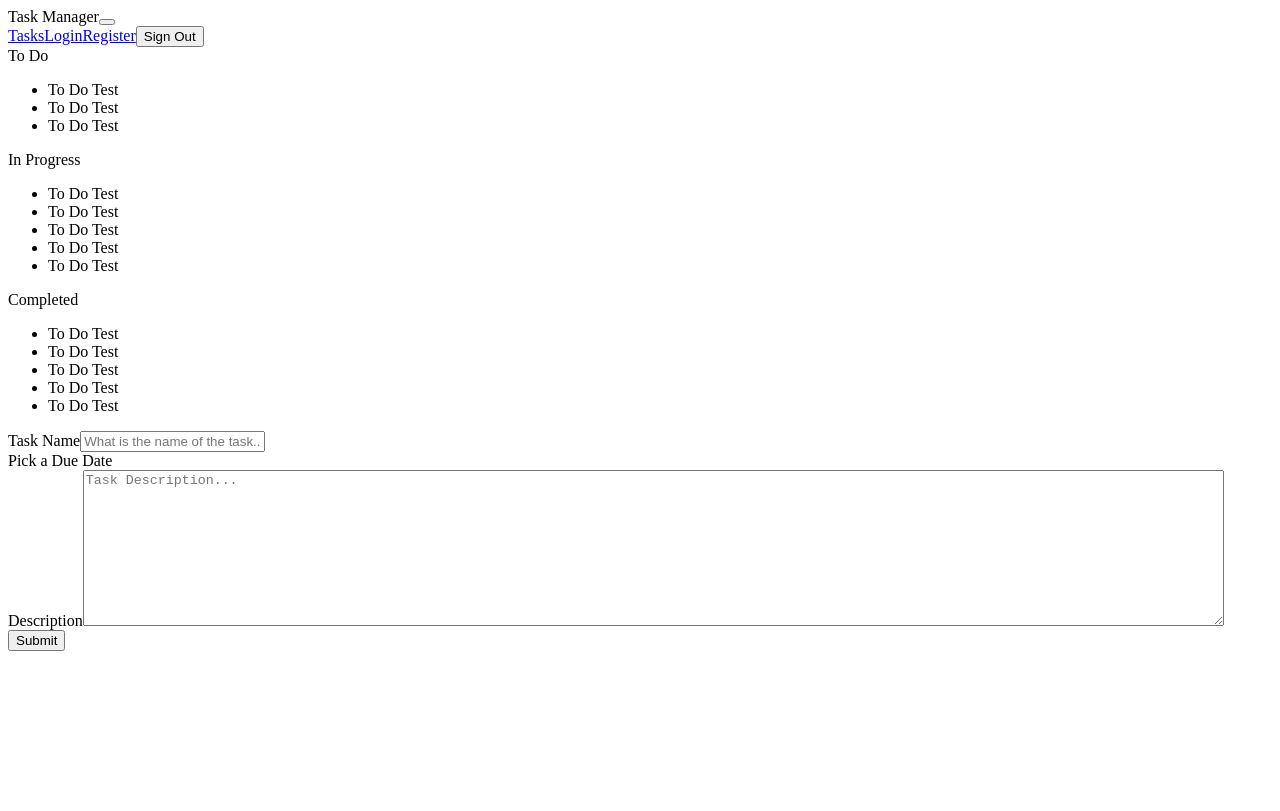
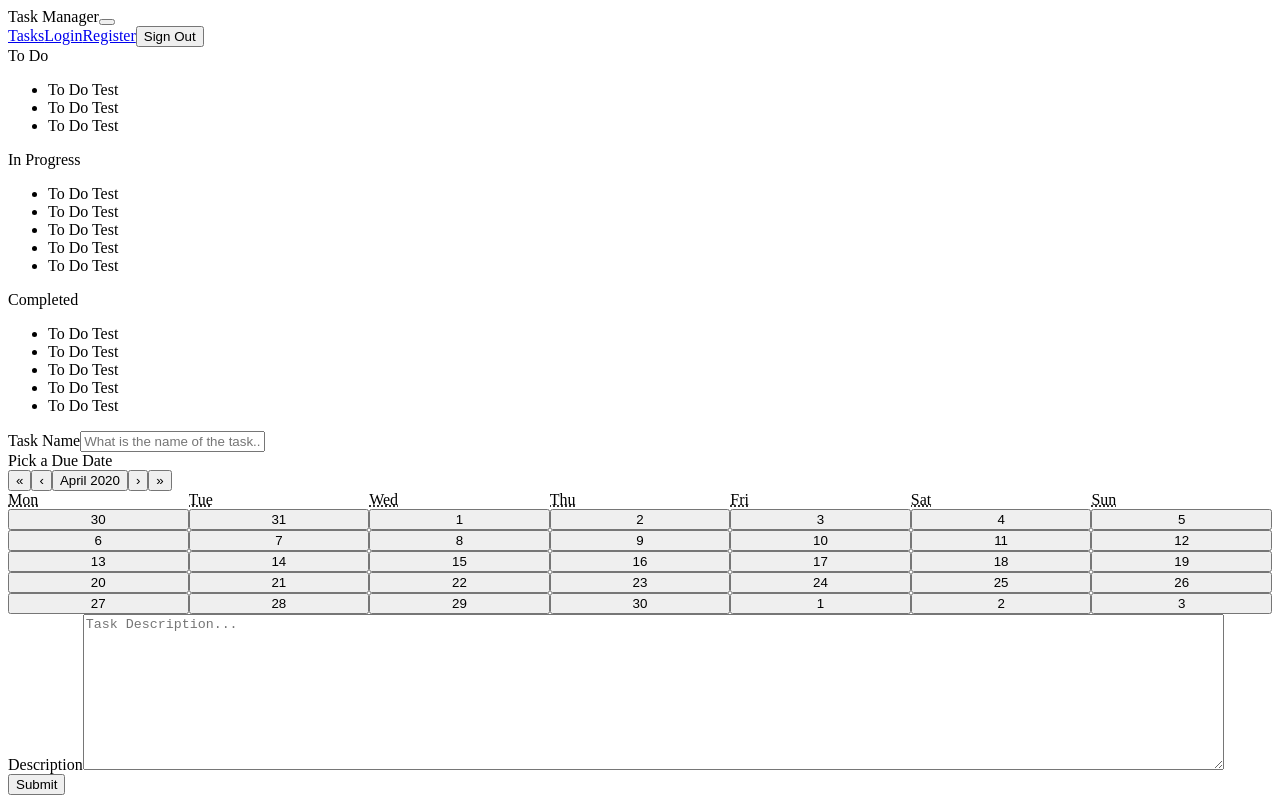
Before and after one commit to kvn35124/task-manager, a React app: page / in a window 1280 px wide. Built offline with nearby package versions, Linux system fonts and the light colour scheme.

Commit message:
added calendar to create component

```diff
--- a/package.json
+++ b/package.json
@@ -23,6 +23,8 @@
     "node": "^13.12.0",
     "node-sass": "^4.13.1",
     "react": "^16.12.0",
+    "react-calendar": "^3.0.1",
+    "react-datepicker": "^2.14.1",
     "react-dom": "^16.12.0",
     "react-router-dom": "^5.1.2",
     "sass-loader": "^7.3.1",
--- a/src/client/Component/Create.tsx
+++ b/src/client/Component/Create.tsx
@@ -1,10 +1,11 @@
 import * as React from 'react';
+import Calendar from 'react-calendar'
 
 class Create extends React.Component<ICreateProps, ICreateState>{
     constructor(props: ICreateProps) {
         super(props);
         this.state = {
-
+            startDate: new Date()
         }
     }
 
@@ -20,6 +21,7 @@ class Create extends React.Component<ICreateProps, ICreateState>{
                     </div>
                     <div className="form-group col-4 m-2">
                         <label>Pick a Due Date</label>
+                        <Calendar />
                     </div>
                     <div className="form-group m-2">
                         <label>Description</label>
```
Also changed, not shown: 1 other file (tests, documents, lock files or other folders).
